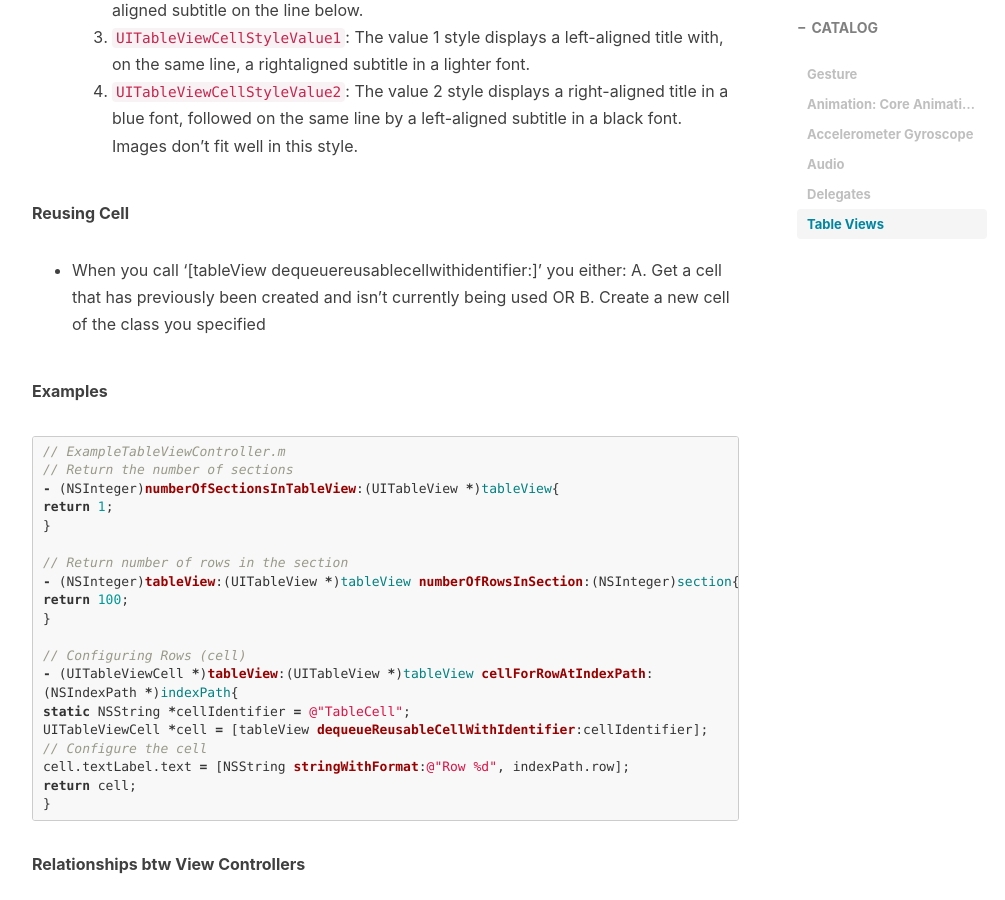
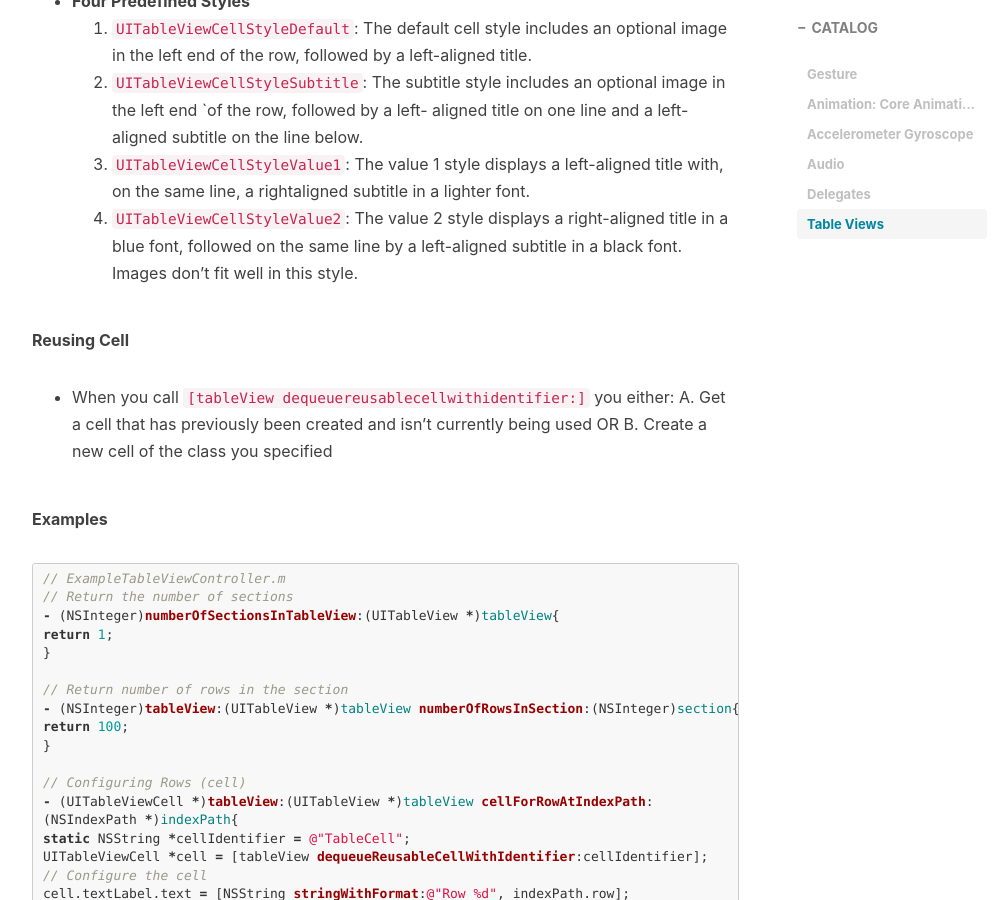
Before and after one commit to advpetc/advpetc.github.io, a Jekyll site: the page built from _posts/2017-11-13-#Exam-II-review-Part-One.md, in a window 1280 px wide and 900 px high, scrolled down 9622 px. Shown: the whole window, without its empty margins (233-1238 px from the left). Built offline with Jekyll 4.4.1, drawn with Linux system fonts in a browser that asks for light colours; nearby versions of some CDN libraries; comment, search, counter and statistics services are not loaded.

````diff
--- a/_posts/2017-11-13-#Exam-II-review-Part-One.md
+++ b/_posts/2017-11-13-#Exam-II-review-Part-One.md
@@ -202,6 +202,7 @@ cannot miss a single sample measurement.
 deviceMotion property of ***CMMotionManager*** with the latest refined
 measurements of accelerometer and gyroscope activity, as
 encapsulated in a ***CMDeviceMotion*** object.
+
 `startDeviceMotionUpdatesToQueue:withHandler:` – the push approach
 * Before you call this method, assign an update interval to the
 ***deviceMotionUpdateInterval*** property, create an instance of ***NSOperationQueue***, and implement a block of the ***CMDeviceMotionHandler*** type that handles the accelerometer
@@ -259,6 +260,7 @@ away with a lower bit rate.
 ```
 
 **Examples**
+
 Setup for Sound
 
 ```objective-c
@@ -327,7 +329,7 @@ self.audioPlayer = [[AVAudioPlayer alloc] initWithContentsOfURL:soundURL error:&
 **Three Steps Processes**
 1. In your custom class, adopt the delegate's protocol.
 2. Implement the appropriate protocol methods.
-3. Connect the `delegate`　 outlet of the delegator (i.e. textfield, tableview, etc.) to your custom class.
+3. Connect the `delegate` outlet of the delegator (i.e. textfield, tableview, etc.) to your custom class.
 
 **Summary**
 * Allowing some objects to be relatively fixed and others highly customized.
@@ -366,10 +368,10 @@ Demo: or but not both
   4. `UITableViewCellStyleValue2`: The value 2 style displays a right-aligned title in a blue font, followed on the same line by a left-aligned subtitle in a black font. Images don’t fit well in this style.
 
 **Reusing Cell**
-* When you call ‘[tableView dequeuereusablecellwithidentifier:]’ you either:
-  A. Get a cell that has previously been created and isn't currently being used
-  OR
-  B. Create a new cell of the class you specified
+* When you call `[tableView dequeuereusablecellwithidentifier:]` you either:
+    A. Get a cell that has previously been created and isn't currently being used
+    OR
+    B. Create a new cell of the class you specified
 
 **Examples**
 
````
